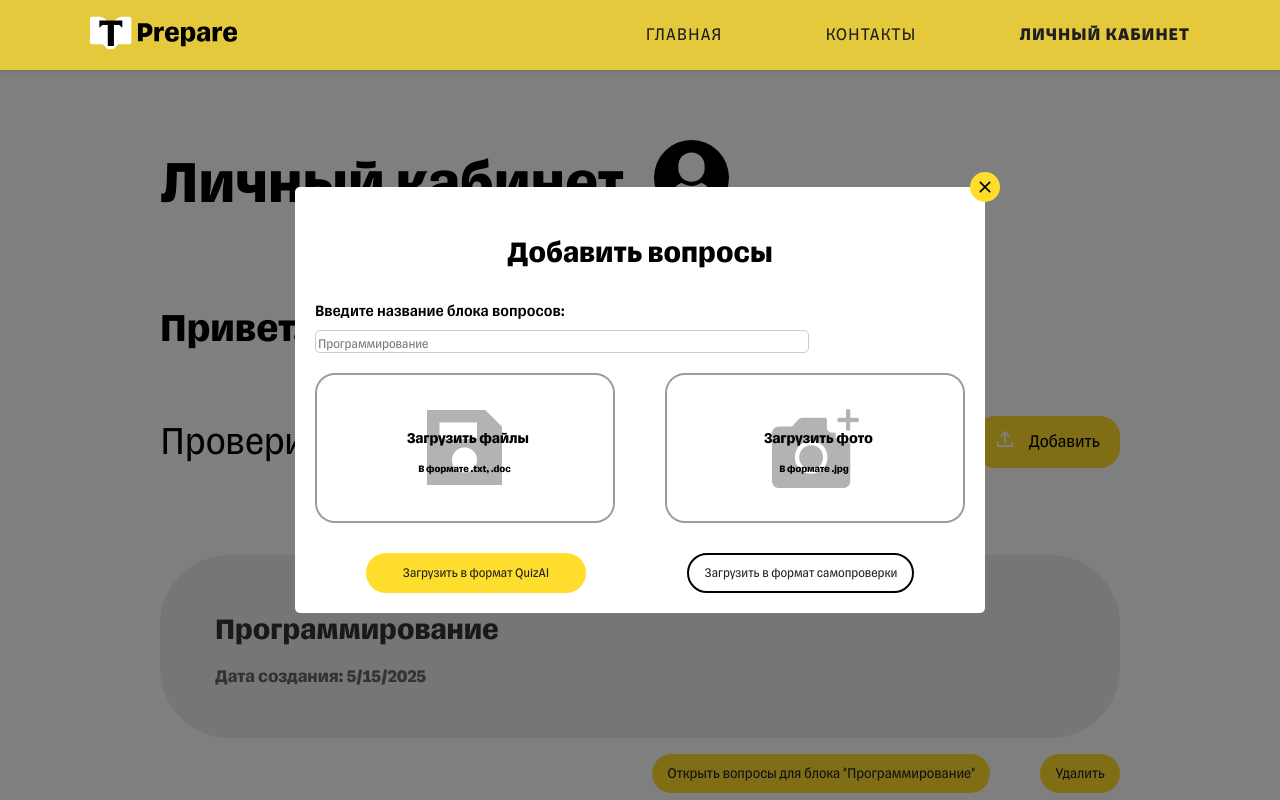
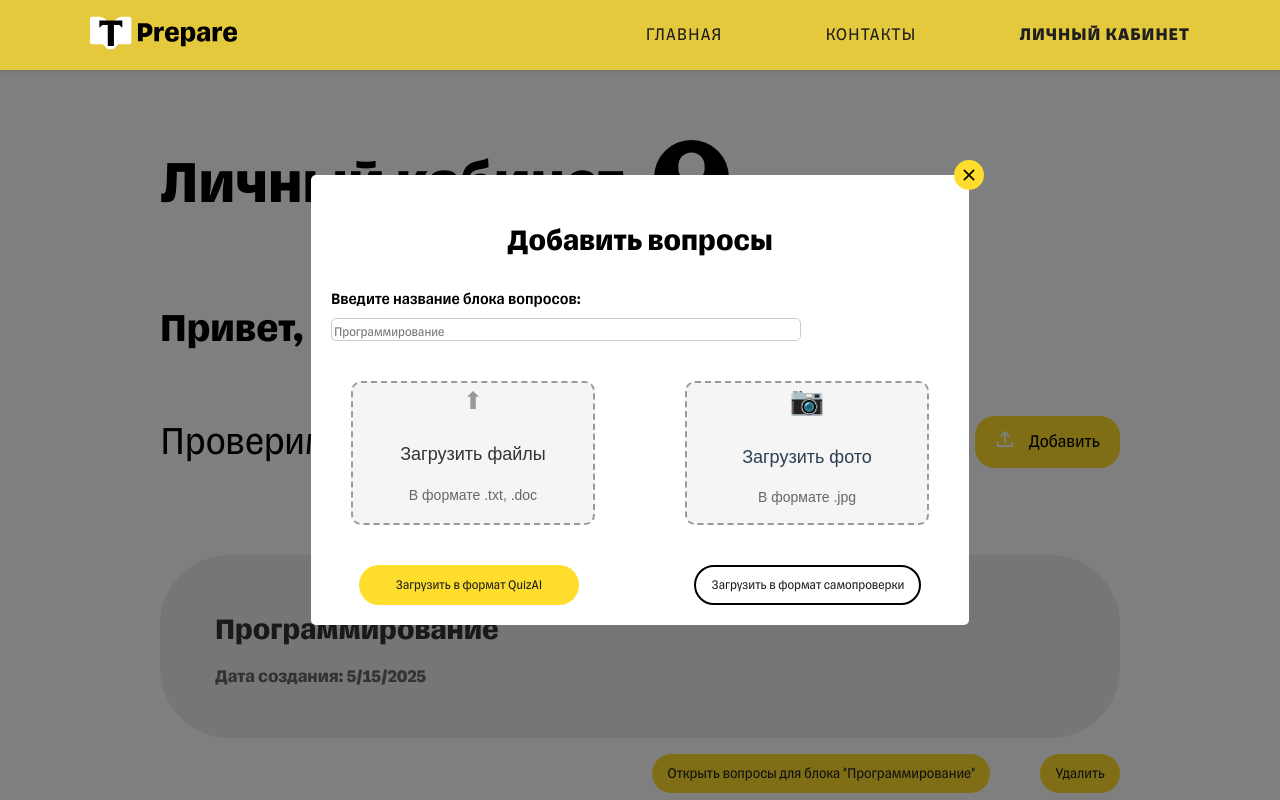
Before and after one commit to Chikidrill/T-Prepare, a Vue app in the folder vue-project/: page /personalaccount in a window 1280 px wide. Both pictures are taken after a click on the button "Добавить". Shown: the top 800 px of the page. Built offline with nearby package versions, Linux system fonts and the light colour scheme.

Commit message:
Обновлены окна загрузки файлов

```diff
--- a/vue-project/src/components/UploadPopUp.vue
+++ b/vue-project/src/components/UploadPopUp.vue
@@ -7,8 +7,14 @@
           <input v-model="subjectName" type="text" class="upload__input" placeholder="Программирование" />
           <div class="upload__image">
             <input type="file" @change="handleFileUpload" id="fileInput" style="display:none" />
-            <img class="upload__image1 image" src="@/assets/upload.png" alt="Загрузить файлы" @click="triggerFileInput" />
-            <img class="upload__image2 image" src="@/assets/upload2.png" alt="Загрузить файлы" />
+            <div class="upload-container upload__image1 image" @click="triggerFileInput">
+                <p class="upload-text">Загрузить файлы</p>
+                <p class="file-formats">В формате .txt, .doc</p>
+            </div>
+            <div class="upload-container upload__image2 image" @click="triggerFileInput">
+                <p class="upload-text">Загрузить фото</p>
+                <p class="file-formats">В формате .jpg</p>
+            </div>
           </div>
         </label>
 
@@ -134,6 +140,7 @@ async uploadToServer() {
         display: flex;
         flex-direction: row;
         justify-content: space-around;
+        gap: 60px;
 
     }
  &__content {
@@ -173,16 +180,21 @@ async uploadToServer() {
         cursor: pointer;
     }
     &__btn{
-        margin-top: 30px;
-        padding-left: 20px;
-        padding-right: 20px;
+        margin-top: 20px;
+        padding-left: 10px;
+        padding-right: 10px;
         padding: 12px 37px;
 
     }
     &__btn-alt{
-        margin-top: 30px;
+        margin-top: 20px;
         background-color: @white;
         border:2px solid black;
+        &:hover {
+          background-color: @black;
+          color: @white;
+          fill:@black;
+  }
     }
 }
 .loader {
@@ -194,5 +206,67 @@ async uploadToServer() {
   margin: 10px auto;
   animation: spin 1s linear infinite;
 }
+.upload-container {
+    width: 200px;
+    height: 100px;
+    border: 2px dashed #999;
+    border-radius: 10px;
+    display: flex;
+    flex-direction: column;
+    align-items: center;
+    justify-content: center;
+    cursor: pointer;
+    transition: all 0.3s ease;
+    background-color: #f5f5f5;
+    text-align: center;
+    padding: 20px;
+    margin: 20px;
+}
+
+.upload-container:hover {
+    border-color: #0066cc;
+    background-color: #e6f3ff;
+}
+
+.upload-text {
+    font-family: Arial, sans-serif;
+    font-size: 18px;
+    color: #333;
+    margin-bottom: 8px;
+}
+
+.file-formats {
+    font-family: Arial, sans-serif;
+    font-size: 14px;
+    color: #666;
+}
+
+.upload-container::before {
+    content: "⬆";
+    font-size: 24px;
+    color: #999;
+    margin-bottom: 10px;
+}
+
+.upload-container:hover::before {
+    color: #0066cc;
+}
+.upload__image2 .upload-text {
+    color: #2c3e50; /* Пример изменения цвета текста */
+}
+
+.upload__image2::before {
+    content: "📷"; /* Иконка камеры вместо стрелки */
+    font-size: 28px;
+}
+
+.upload__image2:hover {
+    border-color: #27ae60; /* Зеленый акцент для фото */
+    background-color: #e8f5e9;
+}
+
+.upload__image2:hover::before {
+    filter: brightness(1.2);
+}
 }
 </style>
```
Also changed, not shown: vue-project/src/json/news.json (deleted, +0 -41 lines), vue-project/src/pages/blog/[id].vue (deleted, +0 -96 lines).
